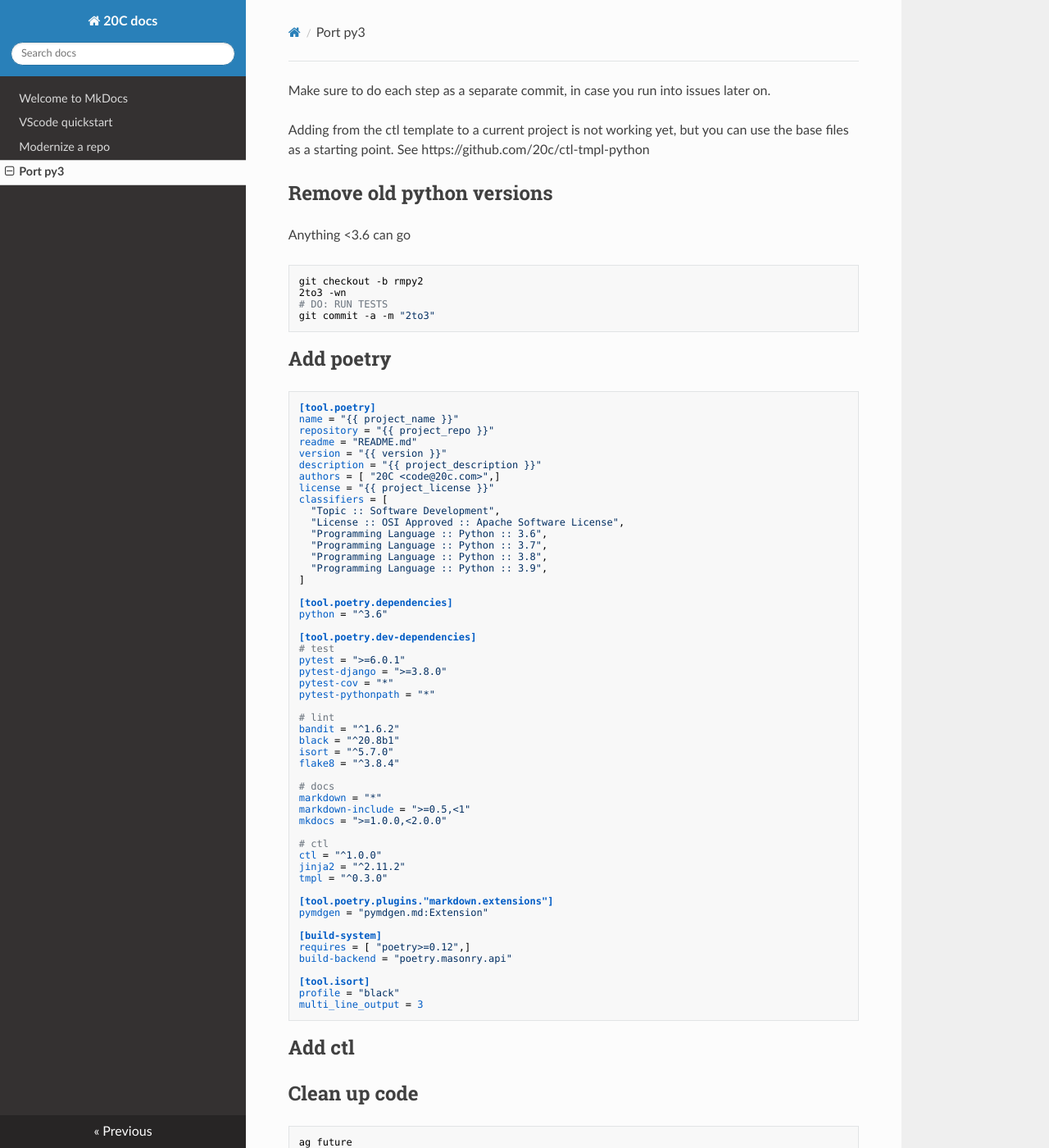
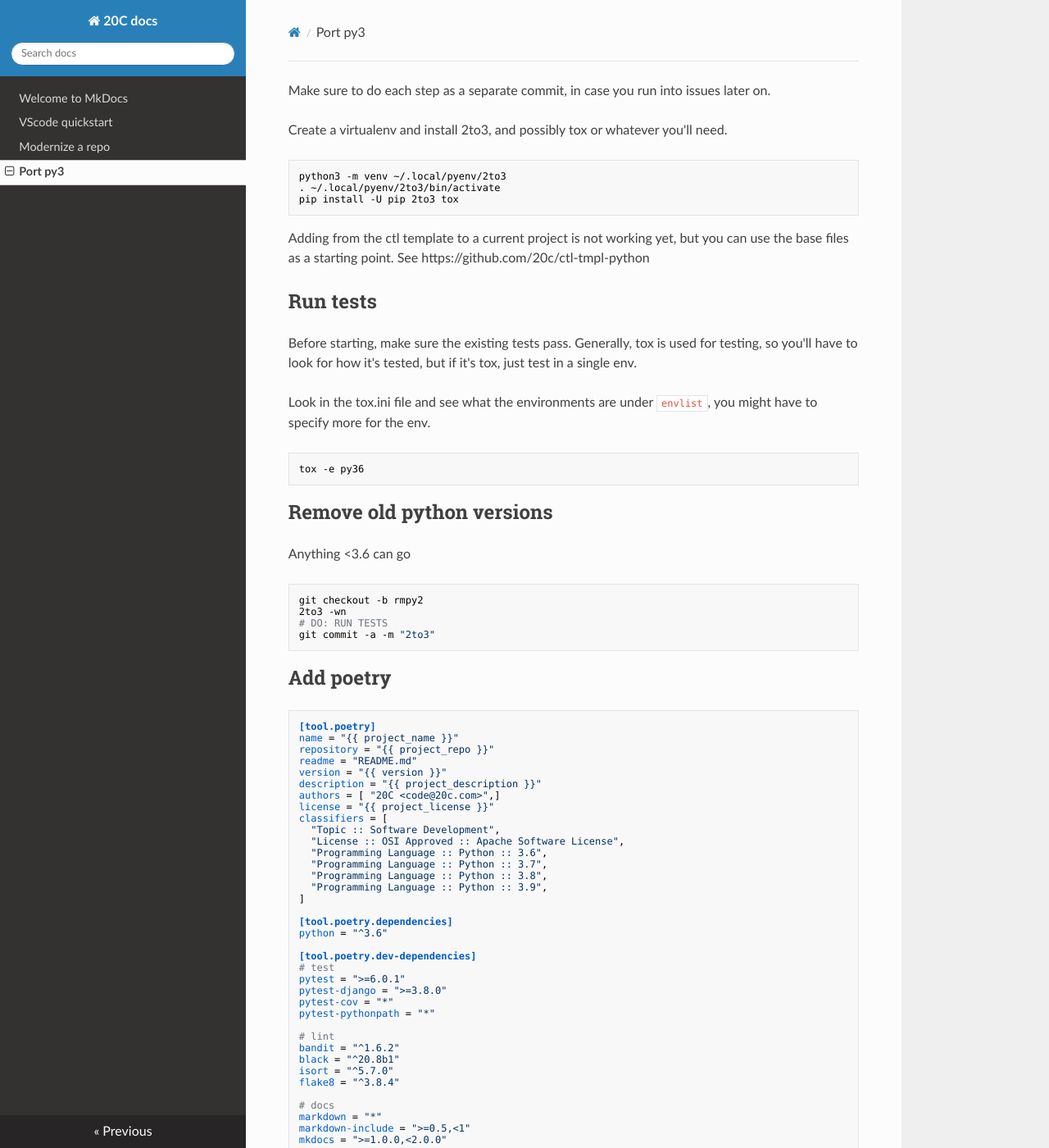
Before and after one commit to 20c/docs.20c.com, an MkDocs documentation site: the page built from docs/port_py3.md, in a window 1280 px wide and 1400 px high. Shown: the whole window at 82% size. Built offline with MkDocs 1.6.1, drawn with Linux system fonts in a browser that asks for light colours; nearby versions of some CDN libraries; some of the changed text lies outside the part shown.

Commit message:
add docs

````diff
--- a/docs/port_py3.md
+++ b/docs/port_py3.md
@@ -1,7 +1,28 @@
 
 Make sure to do each step as a separate commit, in case you run into issues later on.
 
+
+Create a virtualenv and install 2to3, and possibly tox or whatever you'll need.
+
+```sh
+python3 -m venv ~/.local/pyenv/2to3
+. ~/.local/pyenv/2to3/bin/activate
+pip install -U pip 2to3 tox
+```
+
 Adding from the ctl template to a current project is not working yet, but you can use the base files as a starting point. See https://github.com/20c/ctl-tmpl-python
+
+## Run tests
+
+Before starting, make sure the existing tests pass. Generally, tox is used for testing, so you'll have to look for how it's tested, but if it's tox, just test in a single env.
+
+Look in the tox.ini file and see what the environments are under `envlist`, you might have to specify more for the env.
+
+```sh
+tox -e py36
+```
+
+
 
 ## Remove old python versions
 Anything <3.6 can go
@@ -80,7 +101,7 @@ ag XXX
 update tox.ini
 add pre-commit
 
-pre-commit run --all-files
+poetry run pre-commit run --all-files
 # RUN TESTS
 git commit -a -m "isort, pyupgrade, black"
 ```
````
